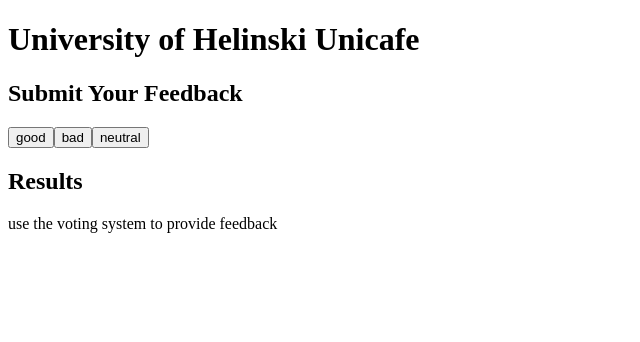
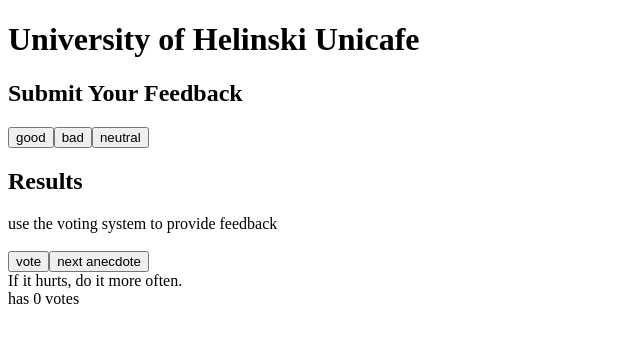
Before and after one commit to kat-kime/full-stack-open, a React (Vite) app in the folder introdemo/: page / in a window 1280 px wide. Shown: the top 342 px of the page, without its empty margins (0-640 px from the left). Built offline with nearby package versions, Linux system fonts and the light colour scheme.

Commit message:
anecdote step 2

```diff
--- a/introdemo/src/App.jsx
+++ b/introdemo/src/App.jsx
@@ -28,6 +28,7 @@
   return (
     <div>
       <table>
+        <tbody>
           <tr>
             <td>good</td>
             <td><StatisticsLine text={props.good} />
@@ -53,10 +54,61 @@
             <td>percent good</td>
             <td><StatisticsLine text={((props.good / props.total) * 100) + "%"} /></td>
           </tr>
+        </tbody>
       </table>
     </div>
   )
 
+}
+
+const RandomAnecdote = (props) => {
+  const [anecdoteIndex, setAnecdoteIndex] = useState(0)
+  const [votes, setVotes] = useState({
+    0: 0,
+    1: 0,
+    2: 0,
+    3: 0,
+    4: 0,
+    5: 0,
+    6: 0,
+    7: 0
+  })
+
+  const anecdotes = [
+      'If it hurts, do it more often.',
+      'Adding manpower to a late software project makes it later!',
+      'The first 90 percent of the code accounts for the first 90 percent of the development time...The remaining 10 percent of the code accounts for the other 90 percent of the development time.',
+      'Any fool can write code that a computer can understand. Good programmers write code that humans can understand.',
+      'Premature optimization is the root of all evil.',
+      'Debugging is twice as hard as writing the code in the first place. Therefore, if you write the code as cleverly as possible, you are, by definition, not smart enough to debug it.',
+      'Programming without an extremely heavy use of console.log is same as if a doctor would refuse to use x-rays or blood tests when diagnosing patients.',
+      'The only way to go fast, is to go well.'
+  ]
+
+  const handleSelectAnecdote = () => {
+    console.log("anecdotes length:", anecdotes.length)
+    const updatedIndex = Math.floor(Math.random() * anecdotes.length)
+    console.log("updated index:", updatedIndex)
+    setAnecdoteIndex(updatedIndex)
+  }
+
+  const handleAnecdoteVote = () => {
+    const copy = { ...votes }
+    copy[anecdoteIndex] += 1
+
+    setVotes(copy)
+  }
+
+  return (
+    <div>
+      <Button onClick={handleAnecdoteVote} text={"vote"} />
+      <Button onClick={handleSelectAnecdote} text={"next anecdote"}/>
+      <br />
+      {anecdotes[anecdoteIndex]}
+      <br />
+      {"has " + votes[anecdoteIndex] + " votes"}
+    </div>
+  )
 }
 
 const App = () => {
@@ -65,6 +117,7 @@
   const [neutral, setNeutral] = useState(0)
   const [total, setTotal] = useState(0)
   const [score, setScore] = useState(0)
+
 
   const handleVoteGood = () => {
     const updatedGood = good + 1
@@ -105,6 +158,8 @@
         total={total}
         score={score}
       />
+      <br />
+      <RandomAnecdote />
     </div>
   )
 }
```
Lines whose indentation alone changed are shown as unchanged.
